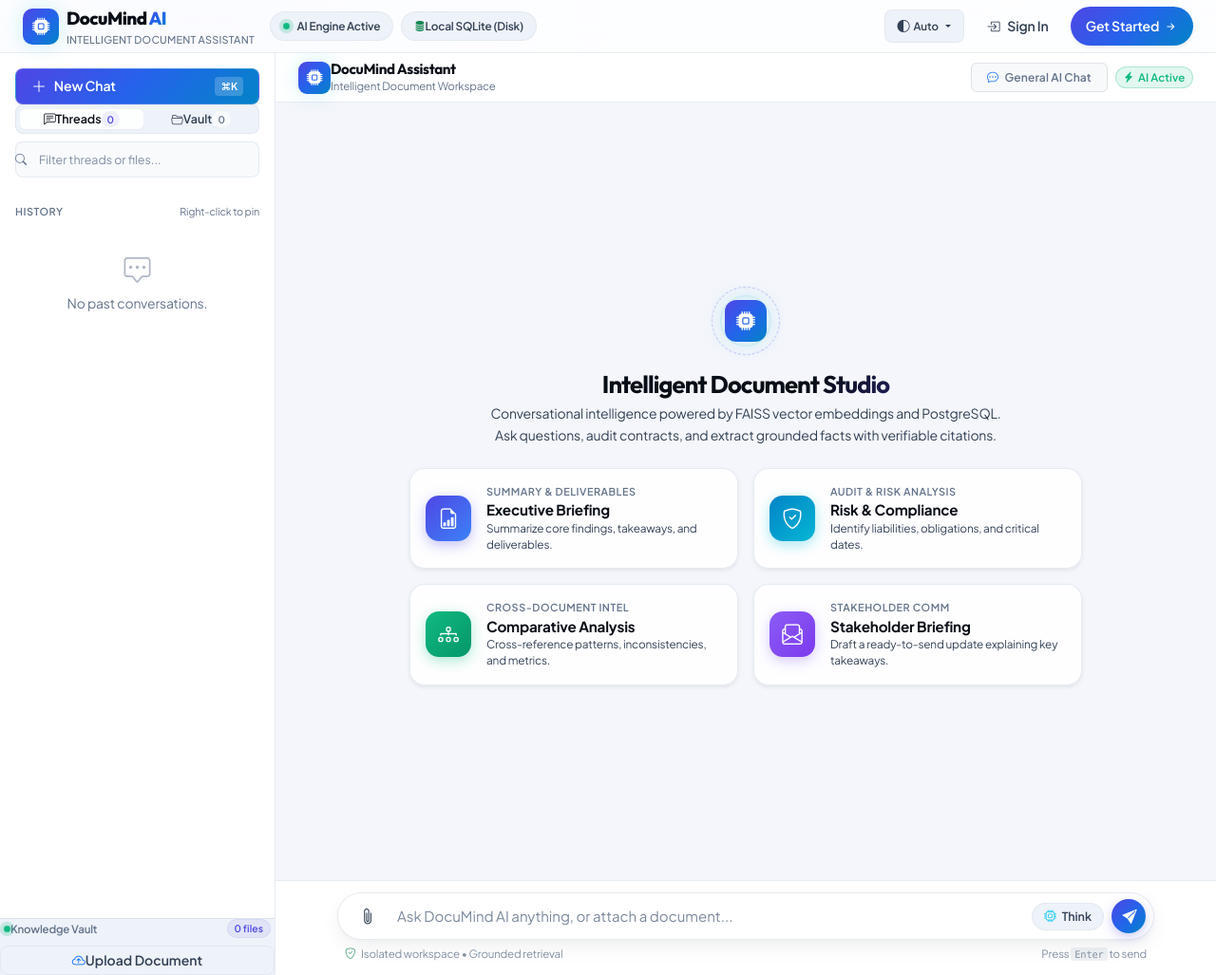
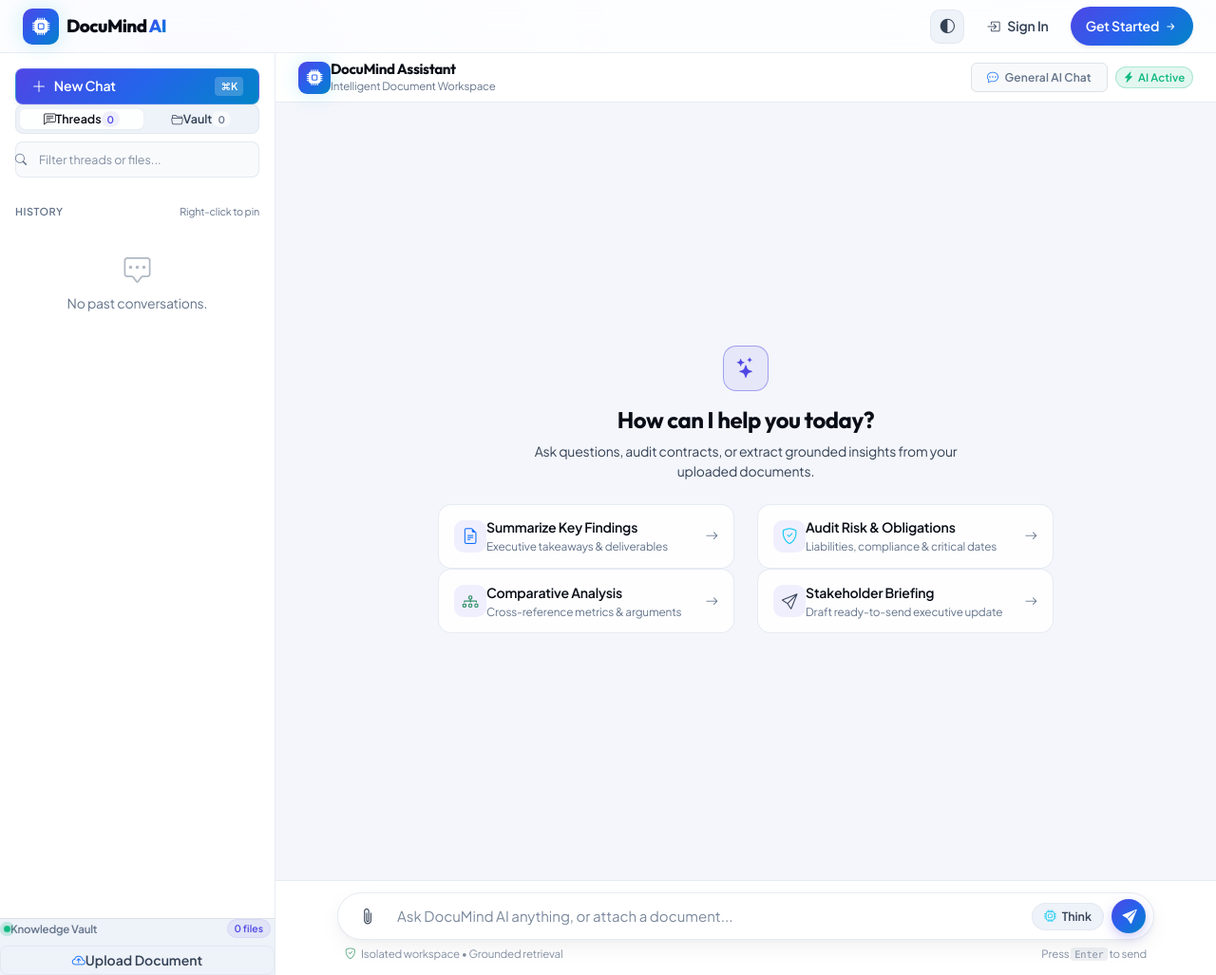
Before and after one commit to naravulaprudhvi/DocuMind-AI, a Flask app: template templates/chat.html in a window 1280 px wide. Shown: the whole page at 95% size. Run offline with Flask 3, Linux system fonts and the light colour scheme; the template is opened without the code that fills it, so the values that code supplies are empty; some libraries are stand-ins or nearby versions.

Commit message:
refactor(ui): clean navbar and streamline chat welcome prompt cards

```diff
--- a/static/css/style.css
+++ b/static/css/style.css
@@ -418,6 +418,28 @@ a:hover {
   transform: translateY(-1px);
 }
 
+.btn-nav-icon {
+  width: 36px;
+  height: 36px;
+  border-radius: 10px;
+  background: var(--bg-surface-1);
+  border: 1px solid var(--card-border);
+  color: var(--text-secondary);
+  display: inline-flex;
+  align-items: center;
+  justify-content: center;
+  font-size: 0.95rem;
+  transition: all 0.18s ease;
+  padding: 0;
+}
+
+.btn-nav-icon:hover {
+  background: var(--bg-surface-2);
+  border-color: var(--card-border-focus);
+  color: var(--text-main);
+  transform: translateY(-1px);
+}
+
 /* User Avatar Initial */
 .user-avatar-initials {
   width: 32px;
@@ -924,6 +946,120 @@ a:hover {
 [data-theme="dark"] .studio-action-card:hover {
   border-color: rgba(56, 189, 248, 0.45) !important;
   box-shadow: 0 8px 24px -4px rgba(6, 182, 212, 0.2) !important;
+}
+
+/* Clean Minimal Welcome Emblem */
+.welcome-emblem {
+  width: 48px;
+  height: 48px;
+  border-radius: 14px;
+  background: var(--primary-light);
+  border: 1px solid var(--card-border-focus);
+  display: inline-flex;
+  align-items: center;
+  justify-content: center;
+  font-size: 1.35rem;
+  color: var(--primary-color);
+}
+
+[data-theme="dark"] .welcome-emblem {
+  background: rgba(56, 189, 248, 0.1);
+  border-color: rgba(56, 189, 248, 0.25);
+  color: var(--accent-cyan);
+}
+
+/* Clean Minimal Prompt Cards (ChatGPT / Claude Standard) */
+.clean-prompt-card {
+  background: var(--card-bg);
+  border: 1px solid var(--card-border);
+  border-radius: 14px;
+  padding: 0.85rem 1rem;
+  cursor: pointer;
+  transition: all 0.2s cubic-bezier(0.16, 1, 0.3, 1);
+  text-align: left;
+  height: 100%;
+  display: flex;
+  flex-direction: column;
+  justify-content: center;
+}
+
+.clean-prompt-card:hover {
+  background: var(--bg-surface-2);
+  border-color: var(--card-border-focus);
+  transform: translateY(-2px);
+  box-shadow: var(--shadow-sm);
+}
+
+[data-theme="dark"] .clean-prompt-card:hover {
+  border-color: rgba(56, 189, 248, 0.35);
+  box-shadow: 0 4px 20px -2px rgba(6, 182, 212, 0.15);
+}
+
+.clean-prompt-icon {
+  width: 34px;
+  height: 34px;
+  border-radius: 10px;
+  background: var(--primary-light);
+  display: inline-flex;
+  align-items: center;
+  justify-content: center;
+  font-size: 1.05rem;
+  flex-shrink: 0;
+}
+
+[data-theme="dark"] .clean-prompt-icon {
+  background: rgba(255, 255, 255, 0.05);
+}
+
+.clean-prompt-title {
+  font-size: 0.88rem;
+  font-weight: 600;
+  color: var(--text-main);
+  margin-bottom: 2px;
+}
+
+.clean-prompt-desc {
+  font-size: 0.74rem;
+  color: var(--text-muted);
+  line-height: 1.35;
+}
+
+.clean-prompt-card:hover .clean-prompt-arrow {
+  transform: translateX(3px);
+  color: var(--primary-color);
+}
+
+[data-theme="dark"] .clean-prompt-card:hover .clean-prompt-arrow {
+  color: var(--accent-cyan);
+}
+
+.clean-prompt-arrow {
+  color: var(--text-muted);
+  font-size: 0.85rem;
+  transition: transform 0.18s ease, color 0.18s ease;
+  flex-shrink: 0;
+}
+
+/* Clean Document Attach Chips */
+.clean-doc-chip {
+  background: var(--bg-surface-1);
+  border: 1px solid var(--card-border);
+  border-radius: 9999px;
+  color: var(--text-main);
+  font-size: 0.78rem;
+  font-weight: 500;
+  padding: 0.32rem 0.75rem;
+  display: inline-flex;
+  align-items: center;
+  gap: 0.4rem;
+  transition: all 0.18s ease;
+}
+
+.clean-doc-chip:hover {
+  background: var(--bg-surface-2);
+  border-color: var(--card-border-focus);
+  color: var(--primary-color);
+  transform: translateY(-1px);
 }
 
 .studio-badge-icon {
--- a/templates/base.html
+++ b/templates/base.html
@@ -37,29 +37,12 @@
   <nav class="navbar navbar-expand-lg navbar-custom" id="main-navbar">
     <div class="container-fluid px-3 px-lg-4">
     <!-- Brand Logo & Identity -->
-    <a class="navbar-brand d-flex align-items-center gap-2 me-3" href="{{ url_for('dashboard') }}">
+    <a class="navbar-brand d-flex align-items-center gap-2 me-3" href="{{ url_for('dashboard') }}" title="DocuMind AI Workspace">
       <span class="brand-badge-icon">
         <i class="bi bi-cpu-fill"></i>
       </span>
-      <div class="d-flex flex-column">
-        <span class="navbar-brand-text">DocuMind<span class="brand-accent-text">AI</span></span>
-        <span class="brand-subtext d-none d-sm-inline">Intelligent Document Assistant</span>
-      </div>
+      <span class="navbar-brand-text">DocuMind<span class="brand-accent-text">AI</span></span>
     </a>
-
-    <!-- Live Engine Status Badge -->
-    <div class="status-pill d-none d-lg-inline-flex align-items-center gap-2" title="FAISS Vector Search & Real-time RAG Ready">
-      <span class="pulse-dot"></span>
-      <span class="status-text">AI Engine Active</span>
-    </div>
-
-    <!-- Live Database Persistence Telemetry Pill -->
-    {% if db_info %}
-      <div class="status-pill d-none d-xl-inline-flex align-items-center gap-1.5 ms-2" title="Application Database: {{ db_info.type }}">
-        <i class="bi {{ db_info.icon }} {% if db_info.is_persistent %}text-success{% else %}text-warning{% endif %}"></i>
-        <span class="status-text">{{ db_info.label }}</span>
-      </div>
-    {% endif %}
 
     <!-- Mobile Menu Toggle Button -->
     <button class="navbar-toggler border-0 p-2 shadow-none" type="button" data-bs-toggle="collapse" data-bs-target="#navbarMainContent" aria-controls="navbarMainContent" aria-expanded="false" aria-label="Toggle navigation">
@@ -96,11 +79,10 @@
 
       <!-- Right Action Controls -->
       <div class="d-flex align-items-center gap-2 ms-auto pt-2 pt-lg-0">
-        <!-- Theme Mode Selector (System, Light, Dark) -->
+        <!-- Theme Mode Selector (Icon-only, Minimal) -->
         <div class="dropdown" id="theme-selector-dropdown">
-          <button class="btn btn-sm btn-nav-action d-inline-flex align-items-center gap-1 dropdown-toggle shadow-none" type="button" id="themeMenuDropdown" data-bs-toggle="dropdown" aria-expanded="false" title="Switch Theme">
+          <button class="btn btn-sm btn-nav-icon shadow-none" type="button" id="themeMenuDropdown" data-bs-toggle="dropdown" aria-expanded="false" title="Switch Theme">
             <i class="bi bi-circle-half" id="theme-btn-icon"></i>
-            <span class="d-none d-xl-inline small" id="theme-btn-label">Auto</span>
           </button>
           <ul class="dropdown-menu dropdown-menu-end shadow-lg border-0 dropdown-menu-glass mt-2" aria-labelledby="themeMenuDropdown" style="min-width: 140px;">
             <li>
--- a/templates/chat.html
+++ b/templates/chat.html
@@ -281,80 +281,76 @@
             {% endif %}
           {% endfor %}
         {% else %}
-          <!-- Welcome Prompt Screen: Designed with Profile Settings Card Visual Standard -->
-          <div class="m-auto text-center px-3 py-4 w-100" style="max-width: 740px;" id="in-chat-welcome-box">
-            <!-- AI Core Icon -->
-            <div class="hero-ai-beacon-wrapper mb-3">
-              <div class="hero-beacon-ring hero-beacon-ring-outer"></div>
-              <div class="hero-beacon-ring hero-beacon-ring-mid"></div>
-              <div class="hero-beacon-core">
-                <i class="bi bi-cpu-fill"></i>
-              </div>
+          <!-- Welcome Prompt Screen: Clean Minimal Standard -->
+          <div class="m-auto text-center px-3 py-4 w-100" style="max-width: 680px;" id="in-chat-welcome-box">
+            <!-- Minimal AI Spark Emblem -->
+            <div class="welcome-emblem mx-auto mb-3">
+              <i class="bi bi-stars"></i>
             </div>
 
-            <h4 class="display-title fw-bold mb-1">Intelligent Document Studio</h4>
-            <p class="text-secondary small mb-4" style="max-width: 540px; margin: 0 auto; line-height: 1.6;">
-              Conversational intelligence powered by FAISS vector embeddings and PostgreSQL. Ask questions, audit contracts, and extract grounded facts with verifiable citations.
+            <h4 class="fw-bold mb-2 text-main" style="letter-spacing: -0.02em;">How can I help you today?</h4>
+            <p class="text-secondary small mb-4" style="max-width: 480px; margin: 0 auto; line-height: 1.5;">
+              Ask questions, audit contracts, or extract grounded insights from your uploaded documents.
             </p>
 
-            <!-- Curated Executive Action Grid (Matching Profile Settings Cards) -->
-            <div class="row g-3 mb-4 text-start">
+            <!-- Minimal Single-Tier Prompt Cards -->
+            <div class="row g-2.5 mb-3 text-start">
               <div class="col-sm-6">
-                <div class="card shadow-sm p-3 h-100 studio-action-card cursor-pointer" onclick="setQuickPrompt('Provide an executive summary of key findings, action items, and deliverables from my attached documents.')">
-                  <div class="d-flex align-items-center gap-3">
-                    <div class="studio-badge-icon flex-shrink-0 badge-indigo">
-                      <i class="bi bi-file-earmark-bar-graph"></i>
+                <div class="clean-prompt-card" onclick="setQuickPrompt('Summarize key findings, action items, and deliverables from my attached documents.')">
+                  <div class="d-flex align-items-center gap-2.5">
+                    <span class="clean-prompt-icon text-primary">
+                      <i class="bi bi-file-earmark-text"></i>
+                    </span>
+                    <div class="flex-grow-1 overflow-hidden">
+                      <div class="clean-prompt-title text-truncate">Summarize Key Findings</div>
+                      <div class="clean-prompt-desc text-truncate">Executive takeaways & deliverables</div>
                     </div>
-                    <div>
-                      <div class="text-muted small text-uppercase fw-semibold" style="font-size: 0.68rem; letter-spacing: 0.5px;">Summary & Deliverables</div>
-                      <div class="fw-bold text-main" style="font-size: 0.95rem;">Executive Briefing</div>
-                      <div class="text-secondary small mt-0.5" style="font-size: 0.74rem; line-height: 1.4;">Summarize core findings, takeaways, and deliverables.</div>
-                    </div>
+                    <i class="bi bi-arrow-right clean-prompt-arrow"></i>
                   </div>
                 </div>
               </div>
 
               <div class="col-sm-6">
-                <div class="card shadow-sm p-3 h-100 studio-action-card cursor-pointer" onclick="setQuickPrompt('Audit this document for legal liabilities, critical obligations, deadlines, and risk factors.')">
-                  <div class="d-flex align-items-center gap-3">
-                    <div class="studio-badge-icon flex-shrink-0 badge-cyan">
+                <div class="clean-prompt-card" onclick="setQuickPrompt('Audit this document for legal liabilities, critical obligations, deadlines, and risk factors.')">
+                  <div class="d-flex align-items-center gap-2.5">
+                    <span class="clean-prompt-icon text-info">
                       <i class="bi bi-shield-check"></i>
+                    </span>
+                    <div class="flex-grow-1 overflow-hidden">
+                      <div class="clean-prompt-title text-truncate">Audit Risk & Obligations</div>
+                      <div class="clean-prompt-desc text-truncate">Liabilities, compliance & critical dates</div>
                     </div>
-                    <div>
-                      <div class="text-muted small text-uppercase fw-semibold" style="font-size: 0.68rem; letter-spacing: 0.5px;">Audit & Risk Analysis</div>
-                      <div class="fw-bold text-main" style="font-size: 0.95rem;">Risk & Compliance</div>
-                      <div class="text-secondary small mt-0.5" style="font-size: 0.74rem; line-height: 1.4;">Identify liabilities, obligations, and critical dates.</div>
-                    </div>
+                    <i class="bi bi-arrow-right clean-prompt-arrow"></i>
                   </div>
                 </div>
               </div>
 
               <div class="col-sm-6">
-                <div class="card shadow-sm p-3 h-100 studio-action-card cursor-pointer" onclick="setQuickPrompt('Compare and contrast the primary arguments, metrics, and data points across the connected documents.')">
-                  <div class="d-flex align-items-center gap-3">
-                    <div class="studio-badge-icon flex-shrink-0 badge-emerald">
+                <div class="clean-prompt-card" onclick="setQuickPrompt('Compare and contrast the primary arguments, metrics, and data points across the connected documents.')">
+                  <div class="d-flex align-items-center gap-2.5">
+                    <span class="clean-prompt-icon text-success">
                       <i class="bi bi-diagram-3"></i>
+                    </span>
+                    <div class="flex-grow-1 overflow-hidden">
+                      <div class="clean-prompt-title text-truncate">Comparative Analysis</div>
+                      <div class="clean-prompt-desc text-truncate">Cross-reference metrics & arguments</div>
                     </div>
-                    <div>
-                      <div class="text-muted small text-uppercase fw-semibold" style="font-size: 0.68rem; letter-spacing: 0.5px;">Cross-Document Intel</div>
-                      <div class="fw-bold text-main" style="font-size: 0.95rem;">Comparative Analysis</div>
-                      <div class="text-secondary small mt-0.5" style="font-size: 0.74rem; line-height: 1.4;">Cross-reference patterns, inconsistencies, and metrics.</div>
-                    </div>
+                    <i class="bi bi-arrow-right clean-prompt-arrow"></i>
                   </div>
                 </div>
               </div>
 
               <div class="col-sm-6">
-                <div class="card shadow-sm p-3 h-100 studio-action-card cursor-pointer" onclick="setQuickPrompt('Draft a concise, professional briefing email summarizing the core takeaways for stakeholders.')">
-                  <div class="d-flex align-items-center gap-3">
-                    <div class="studio-badge-icon flex-shrink-0 badge-violet">
-                      <i class="bi bi-envelope-paper"></i>
+                <div class="clean-prompt-card" onclick="setQuickPrompt('Draft a concise, professional briefing email summarizing the core takeaways for stakeholders.')">
+                  <div class="d-flex align-items-center gap-2.5">
+                    <span class="clean-prompt-icon text-secondary">
+                      <i class="bi bi-send"></i>
+                    </span>
+                    <div class="flex-grow-1 overflow-hidden">
+                      <div class="clean-prompt-title text-truncate">Stakeholder Briefing</div>
+                      <div class="clean-prompt-desc text-truncate">Draft ready-to-send executive update</div>
                     </div>
-                    <div>
-                      <div class="text-muted small text-uppercase fw-semibold" style="font-size: 0.68rem; letter-spacing: 0.5px;">Stakeholder Comm</div>
-                      <div class="fw-bold text-main" style="font-size: 0.95rem;">Stakeholder Briefing</div>
-                      <div class="text-secondary small mt-0.5" style="font-size: 0.74rem; line-height: 1.4;">Draft a ready-to-send update explaining key takeaways.</div>
-                    </div>
+                    <i class="bi bi-arrow-right clean-prompt-arrow"></i>
                   </div>
                 </div>
               </div>
@@ -362,29 +358,30 @@
 
             <!-- Quick Document Attacher from Library -->
             {% if docs and docs|length > 0 %}
-              <div class="card shadow-sm p-3 border mb-2 text-start">
-                <div class="d-flex justify-content-between align-items-center mb-2 px-1">
-                  <div class="d-flex align-items-center gap-2">
-                    <i class="bi bi-collection-play text-primary"></i>
-                    <span class="small fw-bold text-main">Quick Attach from Knowledge Vault:</span>
-                  </div>
-                  <a href="{{ url_for('documents.library') }}" class="small text-accent text-decoration-none" style="font-size: 0.74rem;">Manage All ({{ docs|length }}) &rarr;</a>
+              <div class="mt-3 pt-2 text-center">
+                <div class="d-flex align-items-center justify-content-center gap-2 mb-2 text-muted" style="font-size: 0.78rem;">
+                  <i class="bi bi-paperclip"></i>
+                  <span>Quick attach from library:</span>
+                  <a href="{{ url_for('documents.library') }}" class="text-accent text-decoration-none ms-1" style="font-size: 0.74rem;">View all ({{ docs|length }})</a>
                 </div>
-                <div class="d-flex flex-wrap gap-2">
-                  {% for d in docs[:6] %}
-                    <button type="button" class="btn btn-sm library-chip-btn d-inline-flex align-items-center gap-1.5"
+                <div class="d-flex flex-wrap justify-content-center gap-1.5">
+                  {% for d in docs[:5] %}
+                    <button type="button" class="btn btn-sm clean-doc-chip"
                             data-doc-id="{{ d.document_id }}"
                             data-doc-name="{{ d.filename }}"
-                            onclick="handleInsertDoc(this)">
+                            onclick="handleInsertDoc(this)"
+                            title="Attach {{ d.filename }}">
                       {% if d.filename and (d.filename.lower().endswith('.docx') or d.filename.lower().endswith('.doc')) %}
                         <i class="bi bi-file-earmark-word text-info"></i>
                       {% elif d.filename and d.filename.lower().endswith('.pdf') %}
                         <i class="bi bi-file-earmark-pdf text-danger"></i>
+                      {% elif d.filename and d.filename.lower().endswith('.csv') %}
+                        <i class="bi bi-file-earmark-spreadsheet text-success"></i>
                       {% else %}
                         <i class="bi bi-file-earmark-text text-secondary"></i>
                       {% endif %}
                       <span class="text-truncate" style="max-width: 140px;">{{ d.filename }}</span>
-                      <i class="bi bi-plus-circle text-primary ms-0.5"></i>
+                      <i class="bi bi-plus text-muted ms-0.5" style="font-size: 0.85rem;"></i>
                     </button>
                   {% endfor %}
                 </div>
```
